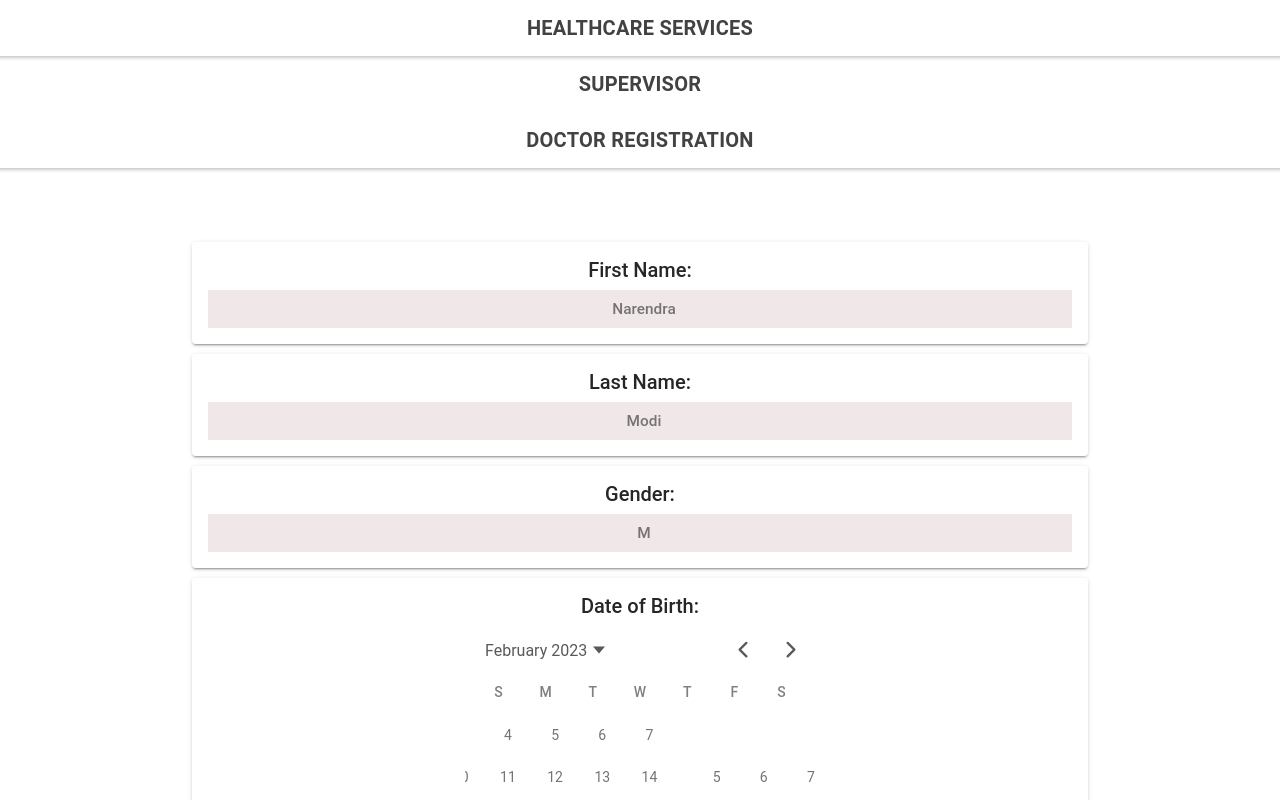
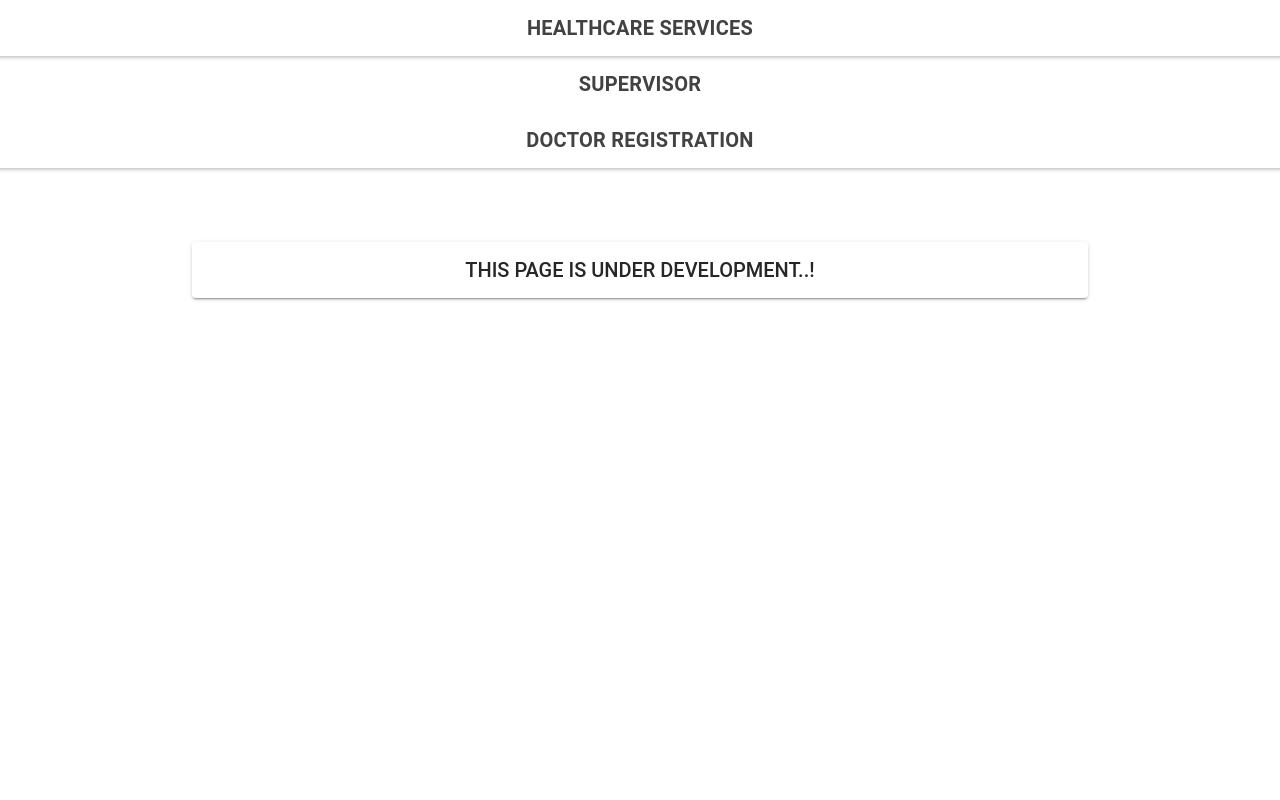
Before and after one commit to TusharSNagpal/HAD-frontend, a React (Create React App) app in the folder ionic-react-frontend/: page /registerDoctor in a window 1280 px wide. Built offline with nearby package versions, Linux system fonts and the light colour scheme.

Commit message:
patient-id-display-registration-time

```diff
--- a/ionic-react-frontend/src/components/Supervisor/RegisterDoctor.tsx
+++ b/ionic-react-frontend/src/components/Supervisor/RegisterDoctor.tsx
@@ -1,5 +1,5 @@
 
-import { IonPage, IonCard, IonCardHeader, IonCardTitle, IonInput, IonContent, IonHeader, IonTitle, IonToolbar, IonCardSubtitle, IonDatetime} from '@ionic/react';
+import { IonPage, IonCard, IonCardHeader, IonCardTitle, IonContent, IonHeader, IonTitle, IonToolbar} from '@ionic/react';
 
 /* Core CSS required for Ionic components to work properly */
 import '@ionic/react/css/core.css';
@@ -51,45 +51,45 @@ const RegisterDoctor: React.FC = () => {
             <IonContent class = "content-style">
                 <IonCard class = "card-style">
                     <IonCardHeader>
-                        <IonCardTitle>First Name: </IonCardTitle>
-                        <IonCardSubtitle><IonInput class = "card-input" placeholder="Narendra"></IonInput></IonCardSubtitle>
+                        <IonCardTitle>THIS PAGE IS UNDER DEVELOPMENT..! </IonCardTitle>
+                        {/*<IonCardSubtitle><IonInput class = "card-input" placeholder="Narendra"></IonInput></IonCardSubtitle>*/}
                     </IonCardHeader>
                 </IonCard>
 
-                <IonCard class = "card-style">
-                    <IonCardHeader>
-                        <IonCardTitle>Last Name: </IonCardTitle>
-                        <IonCardSubtitle><IonInput class = "card-input" placeholder="Modi"></IonInput></IonCardSubtitle>
-                    </IonCardHeader>
-                </IonCard>
+            {/*    <IonCard class = "card-style">*/}
+            {/*        <IonCardHeader>*/}
+            {/*            <IonCardTitle>Last Name: </IonCardTitle>*/}
+            {/*            <IonCardSubtitle><IonInput class = "card-input" placeholder="Modi"></IonInput></IonCardSubtitle>*/}
+            {/*        </IonCardHeader>*/}
+            {/*    </IonCard>*/}
 
-                <IonCard class = "card-style">
-                    <IonCardHeader>
-                        <IonCardTitle>Gender: </IonCardTitle>
-                        <IonCardSubtitle><IonInput class = "card-input" placeholder="M"></IonInput></IonCardSubtitle>
-                    </IonCardHeader>
-                </IonCard>
+            {/*    <IonCard class = "card-style">*/}
+            {/*        <IonCardHeader>*/}
+            {/*            <IonCardTitle>Gender: </IonCardTitle>*/}
+            {/*            <IonCardSubtitle><IonInput class = "card-input" placeholder="M"></IonInput></IonCardSubtitle>*/}
+            {/*        </IonCardHeader>*/}
+            {/*    </IonCard>*/}
 
-                <IonCard class = "card-style">
-                    <IonCardHeader>
-                        <IonCardTitle>Date of Birth: </IonCardTitle>
-                        <IonCardSubtitle class = "ion-card-subtitle-style"><IonDatetime display-format="MM/DD/YYYY" picker-format="MM DD YYYY" text-center></IonDatetime></IonCardSubtitle>
-                    </IonCardHeader>
-                </IonCard>
+            {/*    <IonCard class = "card-style">*/}
+            {/*        <IonCardHeader>*/}
+            {/*            <IonCardTitle>Date of Birth: </IonCardTitle>*/}
+            {/*            <IonCardSubtitle class = "ion-card-subtitle-style"><IonDatetime display-format="MM/DD/YYYY" picker-format="MM DD YYYY" text-center></IonDatetime></IonCardSubtitle>*/}
+            {/*        </IonCardHeader>*/}
+            {/*    </IonCard>*/}
 
-                <IonCard class = "card-style">
-                    <IonCardHeader>
-                        <IonCardTitle>Address: </IonCardTitle>
-                        <IonCardSubtitle><IonInput class = "card-input" placeholder="IIITB- Electronic City Phase 1"></IonInput></IonCardSubtitle>
-                    </IonCardHeader>
-                </IonCard>
+            {/*    <IonCard class = "card-style">*/}
+            {/*        <IonCardHeader>*/}
+            {/*            <IonCardTitle>Address: </IonCardTitle>*/}
+            {/*            <IonCardSubtitle><IonInput class = "card-input" placeholder="IIITB- Electronic City Phase 1"></IonInput></IonCardSubtitle>*/}
+            {/*        </IonCardHeader>*/}
+            {/*    </IonCard>*/}
 
-                <IonCard class = "card-style">
-                    <IonCardHeader>
-                        <IonCardTitle>Phone Number: </IonCardTitle>
-                        <IonCardSubtitle><IonInput class = "card-input" type="tel" placeholder="888-888-8888"></IonInput></IonCardSubtitle>
-                    </IonCardHeader>
-                </IonCard>
+            {/*    <IonCard class = "card-style">*/}
+            {/*        <IonCardHeader>*/}
+            {/*            <IonCardTitle>Phone Number: </IonCardTitle>*/}
+            {/*            <IonCardSubtitle><IonInput class = "card-input" type="tel" placeholder="888-888-8888"></IonInput></IonCardSubtitle>*/}
+            {/*        </IonCardHeader>*/}
+            {/*    </IonCard>*/}
             </IonContent>
 
         </IonPage>
--- a/ionic-react-frontend/src/components/Supervisor/RegisterPatient.tsx
+++ b/ionic-react-frontend/src/components/Supervisor/RegisterPatient.tsx
@@ -49,6 +49,8 @@ const RegisterPatient: React.FC = () => {
 
     const [redirect, setRedirect] = useState(false);
 
+    const [displayPatientId, setDisplayPatientId] = useState(0);
+
     const supervisorId = useRef<HTMLIonInputElement>(null);
     const fname = useRef<HTMLIonInputElement>(null);
     const lname = useRef<HTMLIonInputElement>(null);
@@ -79,23 +81,58 @@ const RegisterPatient: React.FC = () => {
             body: JSON.stringify(data)
         }
 
-        const response = await fetch(addRecordEndpoint, options);
-        const result = await response;
+        await fetch(addRecordEndpoint, options)
+            .then(function(response){
                 console.log(response);
-        if(result['status'] === 201){
+                if(response['status'] === 201){
                     console.log("DONE");
+                }
+
+                else{
+                    console.log("ERROR");
+                }
+                return response.json();
+            })
+            .then(function(data){
+                console.log(data);
+                const items  = data;
+                if(data.size != 0) {
+                    setDisplayPatientId(items.patientId);
+                    // console.log(displayPatientId);
                     setShowAlert(true);
                     setShowAlertErr(false);
                     setRedirect(true);
                     resetAll();
                 }
-
                 else{
-            console.log("ERROR");
                     setShowAlert(false);
                     setShowAlertErr(true);
                     setRedirect(false);
                 }
+
+                return items;
+            }
+            )
+
+        return data;
+
+        // const response = await fetch(addRecordEndpoint, options);
+        // const result = await response;
+        // console.log(response);
+        // if(result['status'] === 201){
+        //     console.log("DONE");
+        //     setShowAlert(true);
+        //     setShowAlertErr(false);
+        //     setRedirect(true);
+        //     resetAll();
+        // }
+        //
+        // else{
+        //     console.log("ERROR");
+        //     setShowAlert(false);
+        //     setShowAlertErr(true);
+        //     setRedirect(false);
+        // }
     }
 
     return(
@@ -177,7 +214,7 @@ const RegisterPatient: React.FC = () => {
                 <IonAlert
                     isOpen={showAlert}
                     onDidDismiss={() => setShowAlert(false)}
-                    header="Alert"
+                    header= {`PATIENT ID: ${displayPatientId}`}
                     subHeader="Registration Successful..!"
                     message="Please go to Patient Login Tab to Login..!"
                     buttons={['OK']}
@@ -195,7 +232,6 @@ const RegisterPatient: React.FC = () => {
                 {!showAlert && redirect?<Redirect to='/supervisorHome' />
                     :null}
 
-
             </IonContent>
 
         </IonPage>
```
Lines whose indentation alone changed are shown as unchanged.
